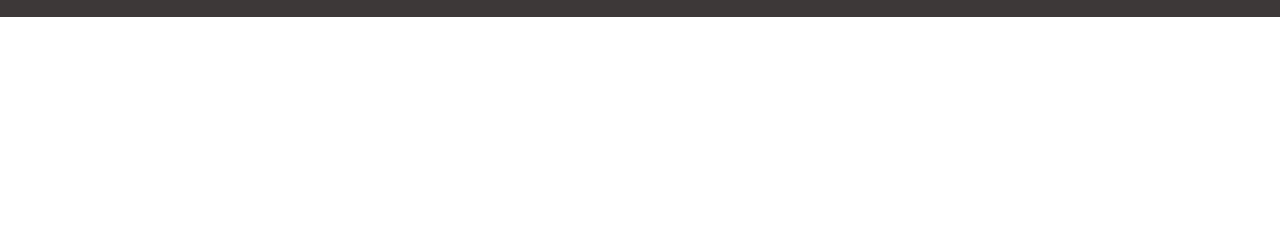
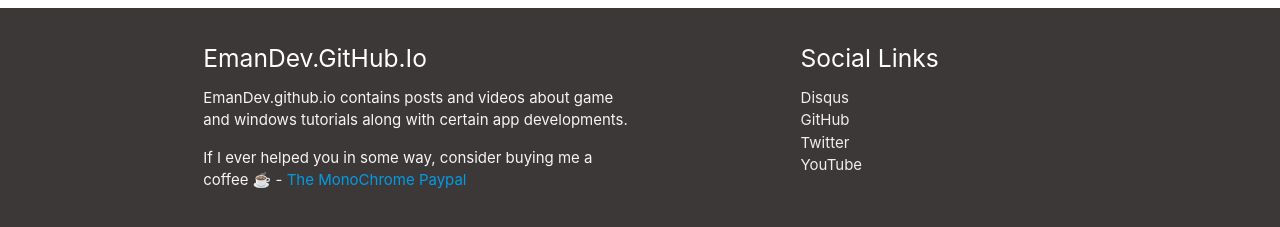
Before and after one commit to EmanDev/emandev.github.io, a plain HTML site: page downloads.html in a window 1280 px wide. Shown: the part 783-1010 px from the top of the page. Before the commit the page ends 800 px from the top, so only its background shows below. Drawn offline with Linux system fonts and the light colour scheme.

Commit message:
Remove useless footer style
Remove style:
1. Position: fixed
2. Bottom: 0
3. Left: 0
4. Width: 100%

```diff
--- a/downloads.html
+++ b/downloads.html
@@ -384,7 +384,7 @@
             <br>
         </div>
     </main>
-    <footer class="page-footer grey darken-footer" style="position:fixed;bottom:0;left:0;width:100%;">
+    <footer class="page-footer grey darken-footer">
         <div class="container">
             <div class="row">
                 <div class="col l6 s12 m6">
```
